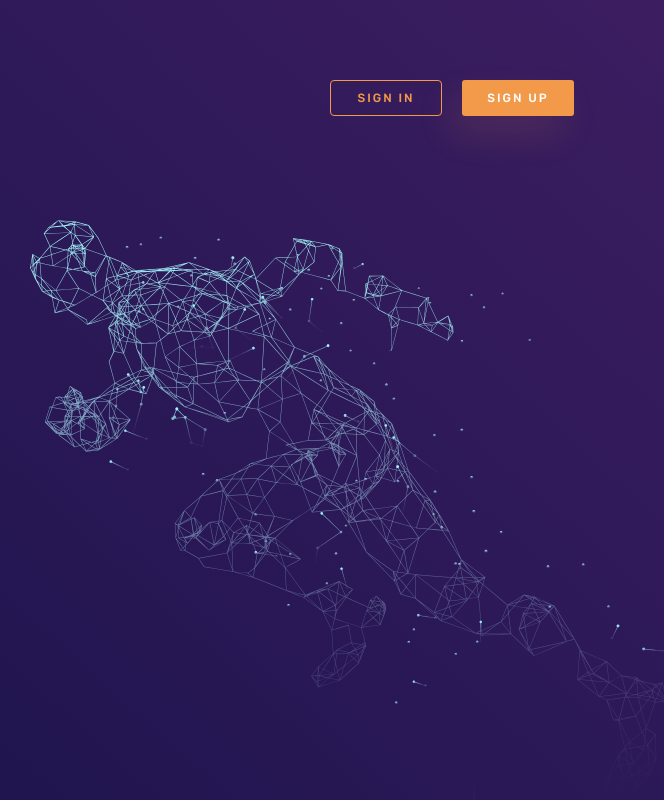
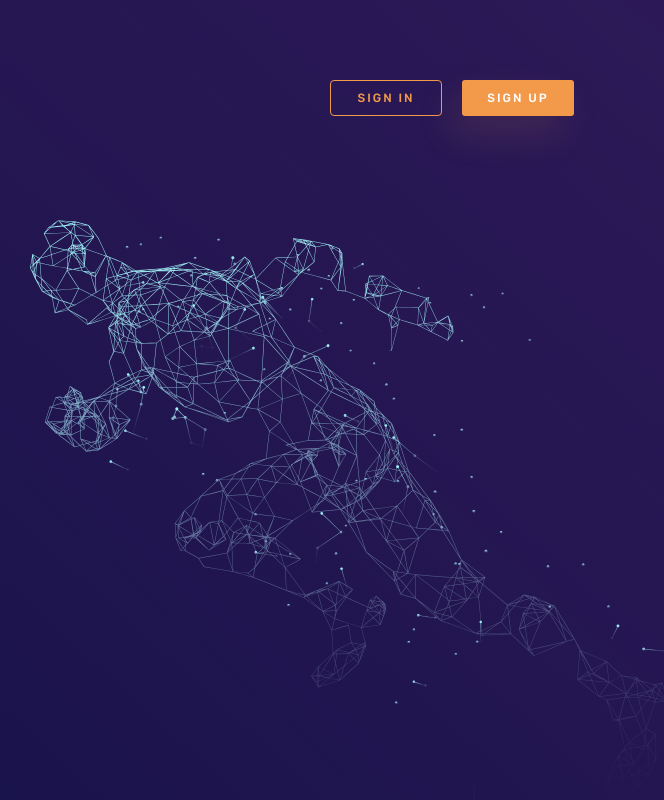
Before and after one commit to virage81/Data-Processing, a website: page app/index.html in a window 1280 px wide. Shown: the top 800 px of the page, 616-1280 px from the left. Drawn offline with nearby package versions, Linux system fonts and the light colour scheme; files that its build step writes are made by us from their sources.

Commit message:
fixed prob with gradient

```diff
--- a/app/scss/_glob.scss
+++ b/app/scss/_glob.scss
@@ -1,5 +1,5 @@
 body {
-	background-color: #0f1145;
+	background: #040d3e  linear-gradient(222.26deg, #3b1d60 -35%, transparent);
 
 	@extend %gilroy-600;
 	font-size: 18px;
@@ -7,6 +7,8 @@ body {
 	color: $default-color;
 
 	overflow-x: hidden;
+
+	position: relative;
 }
 
 .container {
--- a/app/scss/style.scss
+++ b/app/scss/style.scss
@@ -8,7 +8,7 @@
 .top {
 	padding-top: 250px;
 
-	background: linear-gradient(222.26deg, #3b1d60 1.22%, #040d3e 106.28%);
+	// background: linear-gradient(222.26deg, #3b1d60 1.22%, #040d3e 106.28%);
 
 	.header {
 		position: absolute;
```
Also changed, not shown: app/index.html (+0 -1 lines).
